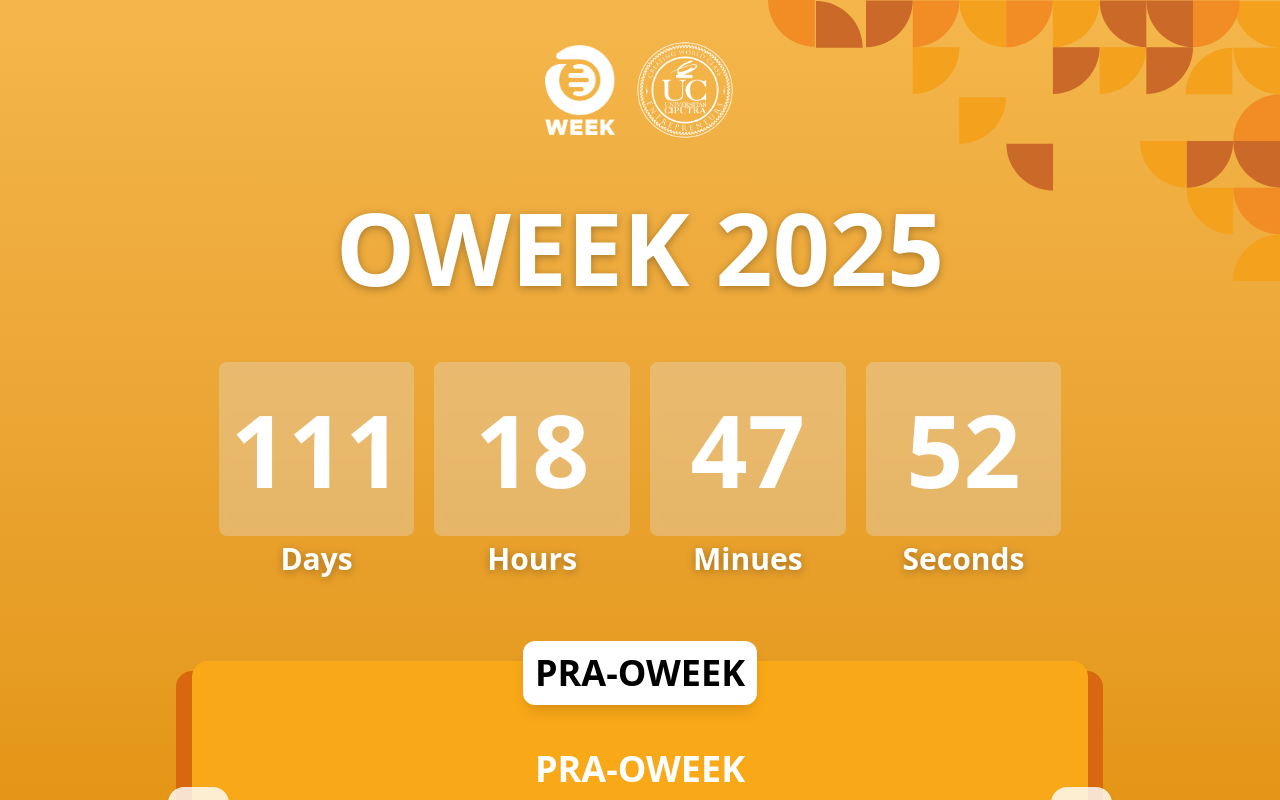
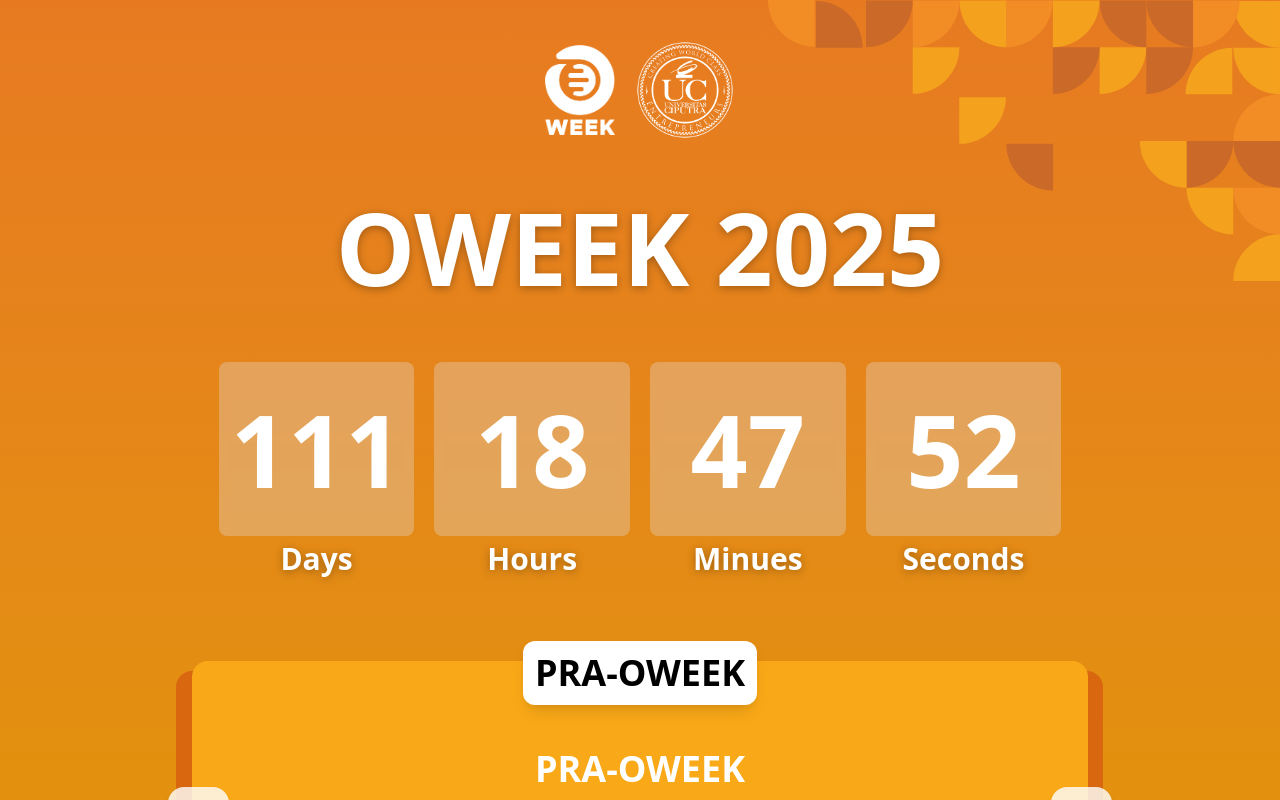
Before and after one commit to UCYenyen/Oweek2025, a React (Vite) app: page / in a window 1280 px wide. Shown: the top 800 px of the page. Built offline with nearby package versions, Linux system fonts and the light colour scheme.

Commit message:
gradient change

```diff
--- a/src/App.tsx
+++ b/src/App.tsx
@@ -7,7 +7,7 @@
     <div className="" >
        {/* <DisableZoom /> */}
       <div className="overflow-x-hidden min-h-screen flex flex-col items-center">
-        <div className="relative bg-gradient-to-b from-[#f4b64b] via-[#e2930a] to-[#e77a21] h-auto -z-[20]">
+        <div className="relative bg-gradient-to-b from-[#e77a21] via-[#e2930a] to-[#e77a21] h-auto -z-[20]">
             <img
                 className="absolute top-0 right-0 -z-10 w-[40%]"
                 width={600}
```
